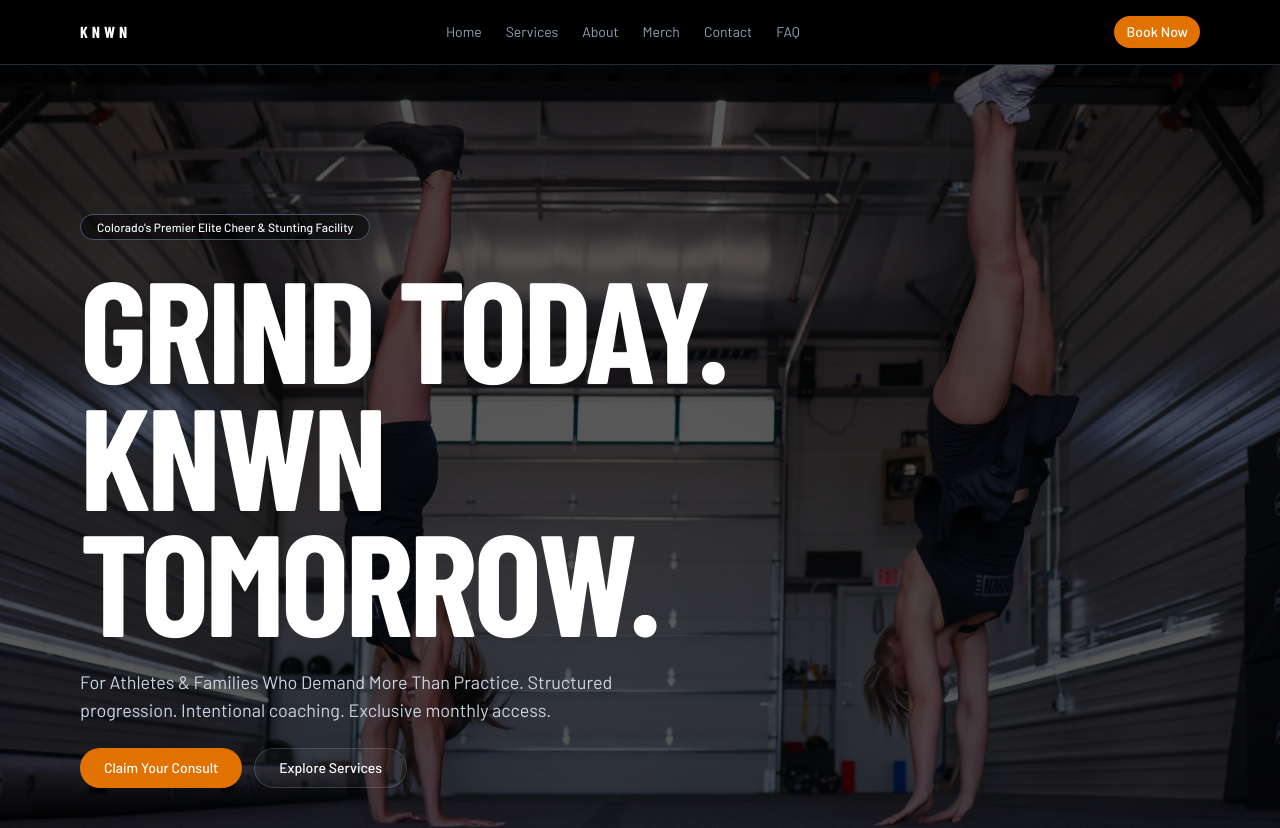
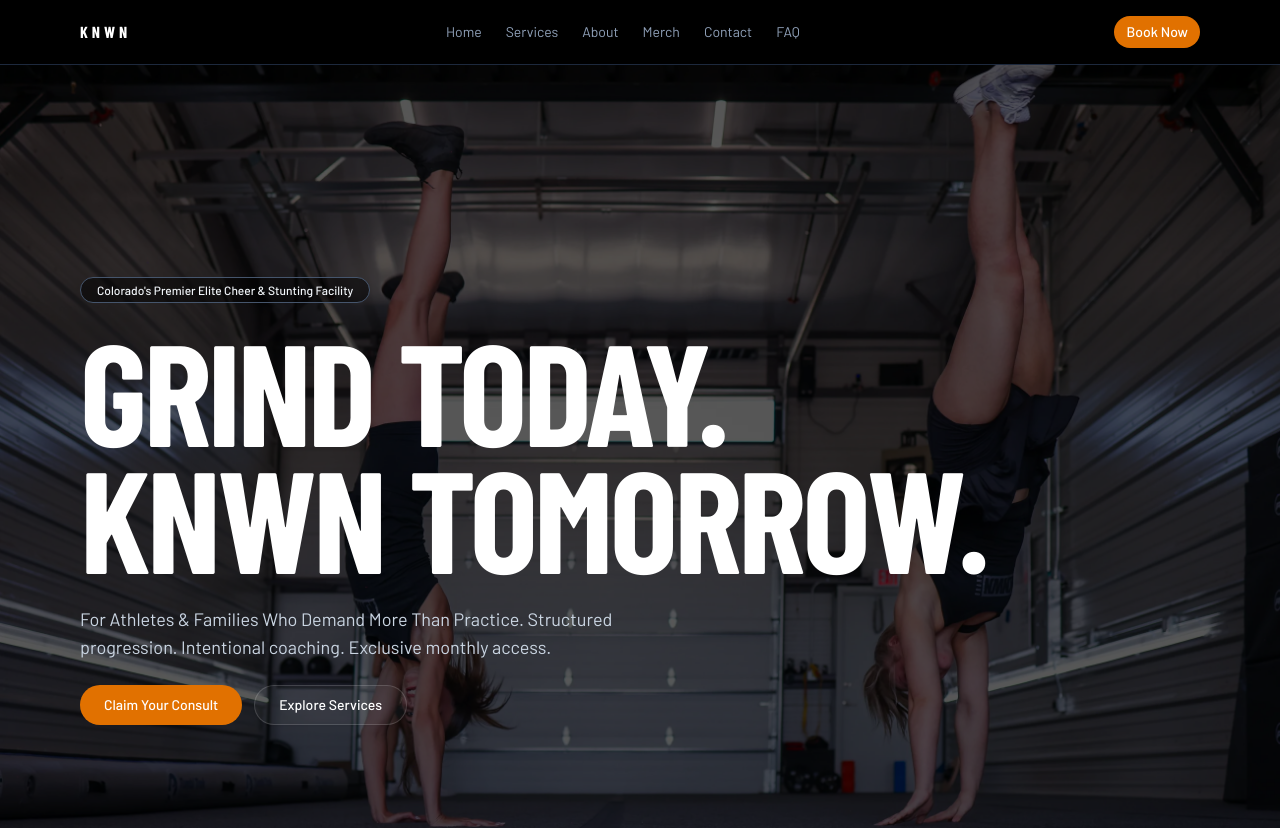
Before and after one commit to janetx-awi/knwn-website, a Next.js app: page / in a window 1280 px wide. Shown: the top 828 px of the page. Built offline with nearby package versions, Linux system fonts and the light colour scheme; a web font is replaced by a local one.

Commit message:
fix: hero H1 2-line lock — lg:text-[8rem] xl:text-[9rem], expand inner container at xl

```diff
--- a/src/app/page.tsx
+++ b/src/app/page.tsx
@@ -101,12 +101,12 @@ export default function Home() {
           <div className="absolute inset-0 bg-black/65" />
 
           <div className="relative mx-auto flex min-h-screen max-w-6xl items-center px-4 pb-10 pt-24 md:pt-28">
-            <div className="max-w-4xl space-y-6">
+            <div className="max-w-4xl xl:max-w-none space-y-6">
               <Badge className="rounded-full border border-slate-600 bg-black/50 px-4 py-1 text-slate-100">
                 Colorado&apos;s Premier Elite Cheer &amp; Stunting Facility
               </Badge>
 
-              <h1 className="font-display text-6xl font-extrabold leading-[0.88] tracking-tight text-white md:text-8xl lg:text-[9rem]">
+              <h1 className="font-display text-6xl font-extrabold leading-[0.88] tracking-tight text-white md:text-8xl lg:text-[8rem] xl:text-[9rem]">
                 GRIND TODAY.<br />KNWN TOMORROW.
               </h1>
 
```
